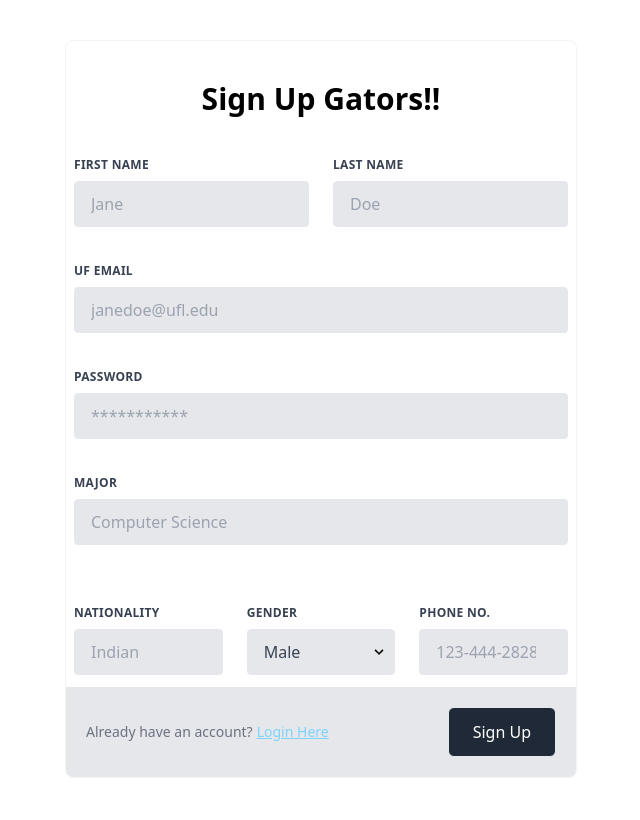
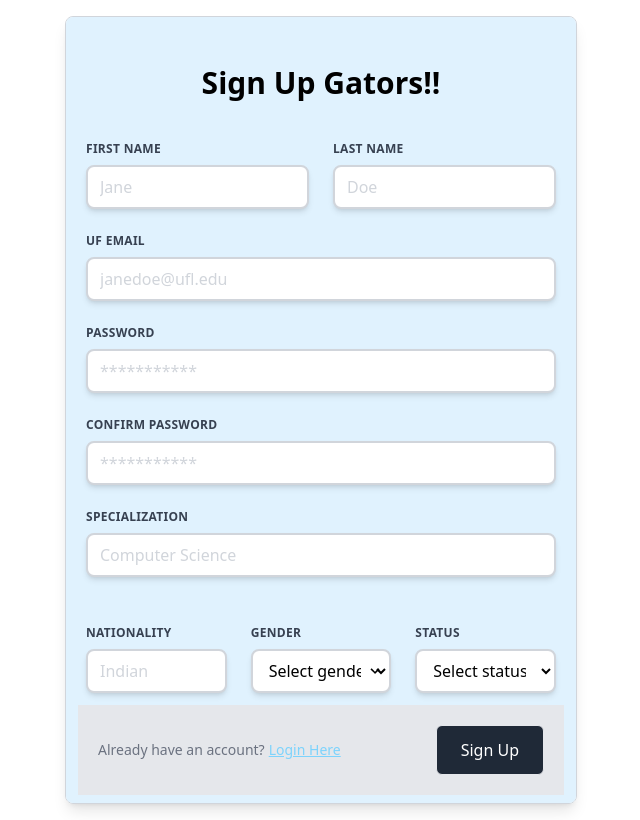
Before and after one commit to kovurusaisachin/AllyGator, a Next.js app in the folder Frontend/allygator_frontend/: page /signup in a window 1280 px wide. Shown: the whole page, without its empty margins (319-959 px from the left). Built offline with nearby package versions, Linux system fonts and the light colour scheme.

Commit message:
registeration page done

```diff
--- a/Frontend/allygator_frontend/pages/signup.tsx
+++ b/Frontend/allygator_frontend/pages/signup.tsx
@@ -1,18 +1,65 @@
-import React from "react";
+import React, { useState, useEffect } from "react";
 import Link from "next/link";
+import { useRouter } from "next/router";
+import axios from "axios";
+import { API_URL } from "../components/constant";
 export default function Signup() {
+  const [state, setState] = useState({
+    registerData: {
+      firstname: "",
+      lastname: "",
+      department: 0,
+      password: "",
+      confPassword:"",
+      email: "",
+      gender: "",
+      course: "",
+      url: "",
+      nationality: "",
+      profile: "",
+      specialization: "",
+      status: "",
+    },
+  });
+  const router = useRouter();
+  const registerationAPI = axios.create({
+    baseURL: `${API_URL}`,
+    responseType: "json",
+  });
+  const handleSubmit = (e) => {
+    e.preventDefault();
+    registerationAPI
+      .post("/register", state?.registerData)
+      .then((response) => {
+        console.log(response);
+        if (response.status === 200) {
+          {
+            console.log("registered perfectly");
+            console.log(response);
+            router.push("/login");
+          }
+        }
+      })
+      .catch((err) => {
+        if (err.response) {
+          // client received an error response (5xx, 4xx)
+          console.log(err.respone);
+        } else if (err.request) {
+          // client never received a response, or request never left
+          console.log(err.request);
+        } else {
+          // anything else
+          console.log("something bad happened, retry again...", err);
+        }
+      });
+  };
   return (
     <>
-      <div className="flex p-1 py-10 bg-white place-content-center">
-        <div className="max-w-lg overflow-hidden border border-gray-100 rounded-lg">
-          <form className="w-full max-w-lg">
-          {/* <div className="mb-4">
-                    <img
-                      src="https://i.pinimg.com/originals/79/ae/30/79ae3050000579337f79c78e8ad2e6eb.jpg"
-                      className="scale-50 max-w-full h-auto rounded-full"
-                      alt=""
-                    />
-                  </div> */}
+      <div className="flex p-1 py-4 bg-white place-content-center">
+        <div className="max-w-lg overflow-hidden border border-gray-300 shadow-lg rounded-lg">
+          <form
+            className="w-full bg-blue-100 px-3 py-2 max-w-lg"
+          >
             <div className="text-3xl font-bold text-center py-10 ">
               Sign Up Gators!!
             </div>
@@ -26,11 +73,26 @@ export default function Signup() {
                     First Name
                   </label>
                   <input
-                    className="block w-full px-4 py-3 mb-3 leading-tight text-gray-700 bg-gray-200 border border-gray-200 rounded appearance-none focus:outline-none focus:bg-white"
+                    className="text-md block px-3 py-2
+                     rounded-lg w-full bg-white border-2 border-gray-300
+                      placeholder-gray-300 shadow-md
+                      focus:placeholder-gray-100
+                      focus:bg-white
+                      focus:border-gray-600 focus:outline-none"
                     id="grid-first-name"
                     type="text"
                     placeholder="Jane"
                     data-cy="reg-firstname-input"
+                    value={state?.registerData?.firstname ?? ""}
+                    onChange={e => {
+                      setState({
+                        ...state,
+                        registerData: {
+                          ...state.registerData,
+                          firstname: e.target.value
+                        }
+                      });
+                    }}
                   />
                 </div>
                 <div className="w-full px-3 md:w-1/2">
@@ -41,12 +103,26 @@ export default function Signup() {
                     Last Name
                   </label>
                   <input
-                    className="block w-full px-4 py-3 leading-tight text-gray-700 bg-gray-200 border border-gray-200 rounded appearance-none focus:outline-none focus:bg-white focus:border-gray-500"
+                    className="text-md block px-3 py-2
+                     rounded-lg w-full bg-white border-2 border-gray-300
+                      placeholder-gray-300 shadow-md
+                      focus:placeholder-gray-100
+                      focus:bg-white
+                      focus:border-gray-600 focus:outline-none"
                     id="grid-last-name"
                     type="text"
                     placeholder="Doe"
                     data-cy="reg-lastname-input"
-
+                    value={state?.registerData?.lastname ?? ""}
+                    onChange={e => {
+                      setState({
+                        ...state,
+                        registerData: {
+                          ...state.registerData,
+                          lastname: e.target.value
+                        }
+                      });
+                    }}
                   />
                 </div>
               </div>
@@ -59,11 +135,26 @@ export default function Signup() {
                     UF Email
                   </label>
                   <input
-                    className="block w-full px-4 py-3 mb-3 leading-tight text-gray-700 bg-gray-200 border border-gray-200 rounded appearance-none focus:outline-none focus:bg-white focus:border-gray-500"
+                    className="text-md block px-3 py-2
+                     rounded-lg w-full bg-white border-2 border-gray-300
+                      placeholder-gray-300 shadow-md
+                      focus:placeholder-gray-100
+                      focus:bg-white
+                      focus:border-gray-600 focus:outline-none"
                     id="grid-email"
                     type="email"
                     data-cy="reg-email-input"
                     placeholder="janedoe@ufl.edu"
+                    value={state?.registerData?.email ?? ""}
+                    onChange={e => {
+                      setState({
+                        ...state,
+                        registerData: {
+                          ...state.registerData,
+                          email: e.target.value
+                        }
+                      });
+                    }}
                   />
                 </div>
                 <div className="w-full px-3 mb-6">
@@ -74,11 +165,56 @@ export default function Signup() {
                     Password
                   </label>
                   <input
-                    className="block w-full px-4 py-3 mb-3 leading-tight text-gray-700 bg-gray-200 border border-gray-200 rounded appearance-none focus:outline-none focus:bg-white focus:border-gray-500"
+                    className="text-md block px-3 py-2
+                     rounded-lg w-full bg-white border-2 border-gray-300
+                      placeholder-gray-300 shadow-md
+                      focus:placeholder-gray-100
+                      focus:bg-white
+                      focus:border-gray-600 focus:outline-none"
                     id="grid-password"
                     type="password"
                     data-cy="reg-password-input"
                     placeholder="***********"
+                    value={state?.registerData?.password ?? ""}
+                    onChange={e => {
+                      setState({
+                        ...state,
+                        registerData: {
+                          ...state.registerData,
+                          password: e.target.value
+                        }
+                      });
+                    }}
+                  />
+                </div>
+                <div className="w-full px-3 mb-6">
+                  <label
+                    className="block mb-2 text-xs font-bold tracking-wide text-gray-700 uppercase"
+                    htmlFor="grid-password"
+                  >
+                    Confirm Password
+                  </label>
+                  <input
+                    className="text-md block px-3 py-2
+                     rounded-lg w-full bg-white border-2 border-gray-300
+                      placeholder-gray-300 shadow-md
+                      focus:placeholder-gray-100
+                      focus:bg-white
+                      focus:border-gray-600 focus:outline-none"
+                    id="grid-password"
+                    type="password"
+                    data-cy="reg-password-input"
+                    placeholder="***********"
+                    value={state?.registerData?.confPassword ?? ""}
+                    onChange={e => {
+                      setState({
+                        ...state,
+                        registerData: {
+                          ...state.registerData,
+                          confPassword: e.target.value
+                        }
+                      });
+                    }}
                   />
                 </div>
                 <div className="w-full px-3 mb-6">
@@ -86,28 +222,33 @@ export default function Signup() {
                     className="block mb-2 text-xs font-bold tracking-wide text-gray-700 uppercase"
                     htmlFor="grid-number"
                   >
-                    Major
+                    Specialization
                   </label>
                   <input
-                    className="block w-full px-4 py-3 mb-3 leading-tight text-gray-700 bg-gray-200 border border-gray-200 rounded appearance-none focus:outline-none focus:bg-white focus:border-gray-500"
-                    id="grid-email"
+                    className="text-md block px-3 py-2
+                     rounded-lg w-full bg-white border-2 border-gray-300
+                      placeholder-gray-300 shadow-md
+                      focus:placeholder-gray-100
+                      focus:bg-white
+                      focus:border-gray-600 focus:outline-none"
+                    id="grid-specialization"
                     type="text"
                     data-cy="reg-major-input"
                     placeholder="Computer Science"
+                    value={state?.registerData?.specialization ?? ""}
+                    onChange={e => {
+                      setState({
+                        ...state,
+                        registerData: {
+                          ...state.registerData,
+                          specialization: e.target.value
+                        }
+                      });
+                    }}
                   />
                 </div>
               </div>
-              {/* <label>
-                <span className="block mb-2 text-xs font-bold tracking-wide text-gray-700 uppercase">
-                  Address
-                </span>
-                <textarea
-                  className="block w-full px-4 py-3 mt-1 mb-3 text-gray-700 bg-gray-200 border border-gray-200 rounded form-textarea focus:outline-none"
-                  rows={4}
-                  placeholder=" x sw, y street"
-                  defaultValue={""}
-                />
-              </label> */}
+
               <div className="flex flex-wrap m-6 mb-2 -mx-3">
                 <div className="w-full px-3 mb-6 md:w-1/3 md:mb-0">
                   <label
@@ -117,11 +258,26 @@ export default function Signup() {
                     Nationality
                   </label>
                   <input
-                    className="block w-full px-4 py-3 leading-tight text-gray-700 bg-gray-200 border border-gray-200 rounded appearance-none focus:outline-none focus:bg-white focus:border-gray-500"
+                    className="text-md block px-3 py-2
+                     rounded-lg w-full bg-white border-2 border-gray-300
+                      placeholder-gray-300 shadow-md
+                      focus:placeholder-gray-100
+                      focus:bg-white
+                      focus:border-gray-600 focus:outline-none"
                     id="grid-city"
                     type="text"
                     placeholder="Indian"
                     data-cy="reg-nationality-input"
+                    value={state?.registerData?.nationality ?? ""}
+                    onChange={e => {
+                      setState({
+                        ...state,
+                        registerData: {
+                          ...state.registerData,
+                          nationality: e.target.value
+                        }
+                      });
+                    }}
                   />
                 </div>
                 <div className="w-full px-3 mb-6 md:w-1/3 md:mb-0">
@@ -133,13 +289,30 @@ export default function Signup() {
                   </label>
                   <div className="relative">
                     <select
-                      className="block w-full px-4 py-3 pr-8 leading-tight text-gray-700 bg-gray-200 border border-gray-200 rounded appearance-none focus:outline-none focus:bg-white focus:border-gray-500"
+                      required
+                      className="text-md block px-3 py-2
+                     rounded-lg w-full bg-white border-2 border-gray-300
+                      placeholder-gray-300 shadow-md
+                      focus:placeholder-gray-100
+                      focus:bg-white
+                      focus:border-gray-600 focus:outline-none"
                       id="grid-state"
                       data-cy="reg-gender-input"
+                      value={state?.registerData?.gender ?? ""}
+                      onChange={e => {
+                      setState({
+                        ...state,
+                        registerData: {
+                          ...state.registerData,
+                          gender: e.target.value
+                        }
+                        });
+                      }}
                     >
-                      <option>Male</option>
-                      <option>Female</option>
-                      <option>Other</option>
+                      <option value="">Select gender</option>
+                      <option value="M">Male</option>
+                      <option value="F">Female</option>
+                      <option value="Other">Other</option>
                     </select>
                     <div className="absolute inset-y-0 right-0 flex items-center px-2 text-gray-700 pointer-events-none">
                       <svg
@@ -157,16 +330,35 @@ export default function Signup() {
                     className="block mb-2 text-xs font-bold tracking-wide text-gray-700 uppercase"
                     htmlFor="grid-zip"
                   >
-                    Phone No.
+                    Status
                   </label>
-                  <input
+                  <select
                     required
                     data-cy="reg-phoneno-input"
-                    className="block w-full px-4 py-3 leading-tight text-gray-700 bg-gray-200 border border-gray-200 rounded appearance-none focus:outline-none focus:bg-white focus:border-gray-500"
+                    className="text-md block px-3 py-2
+                     rounded-lg w-full bg-white border-2 border-gray-300
+                      placeholder-gray-300 shadow-md
+                      focus:placeholder-gray-100
+                      focus:bg-white
+                      focus:border-gray-600 focus:outline-none"
                     id="grid-zip"
-                    type="number"
                     placeholder={"123-444-2828"}
-                  />
+                    value={state?.registerData?.status ?? ""}
+                      onChange={e => {
+                      setState({
+                        ...state,
+                        registerData: {
+                          ...state.registerData,
+                          status: e.target.value
+                        }
+                        });
+                      }}
+                    >
+                      <option value="">Select status</option>
+                      <option value="alumni">Alumni</option>
+                      <option value="incoming">Incoming</option>
+                      <option value="active">Active</option>
+                    </select>
                 </div>
               </div>
             </div>
@@ -182,15 +374,13 @@ export default function Signup() {
                   Login Here
                 </a>
               </div>
-              <Link href="/login">
                 <button
                   type="button"
-                className="inline-flex items-center px-6 py-3 text-base font-medium leading-6 text-white transition duration-150 ease-in-out bg-gray-800 border border-transparent rounded-md hover:bg-indigo-500 focus:outline-none focus:border-indigo-700 focus:shadow-outline-indigo active:bg-indigo-700"
+                  onClick={handleSubmit}
+                  className="inline-flex items-center px-6 py-3 text-base font-medium leading-6 text-white transition duration-150 ease-in-out bg-gray-800 border border-transparent rounded-md hover:bg-gray-500 focus:outline-none focus:border-indigo-700 focus:shadow-outline-indigo active:bg-indigo-700"
                 >
-
                   Sign Up
                 </button>
-              </Link>
             </div>
           </form>
         </div>
```
Lines whose indentation alone changed are shown as unchanged.
